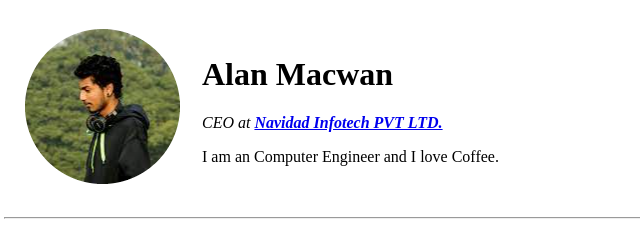
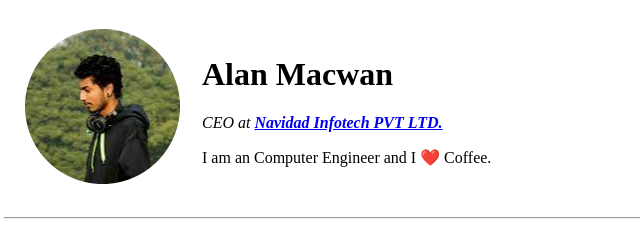
Before and after one commit to alan-macwan/cv, a plain HTML site: page index.html in a window 1280 px wide. Shown: the top 235 px of the page, 4-644 px from the left. Drawn offline with Linux system fonts and the light colour scheme.

Commit message:
Update index.html

```diff
--- a/index.html
+++ b/index.html
@@ -13,7 +13,7 @@
       <td>
         <h1>Alan Macwan</h1>
         <p> <em>CEO at <strong><a href="https://navidad.in/">Navidad Infotech PVT LTD.</a></strong></em></p>
-        <p>I am an Computer Engineer and I love Coffee. </p>
+        <p>I am an Computer Engineer and I ❤️ Coffee. </p>
       </td>
     </tr>
   </table>
```
